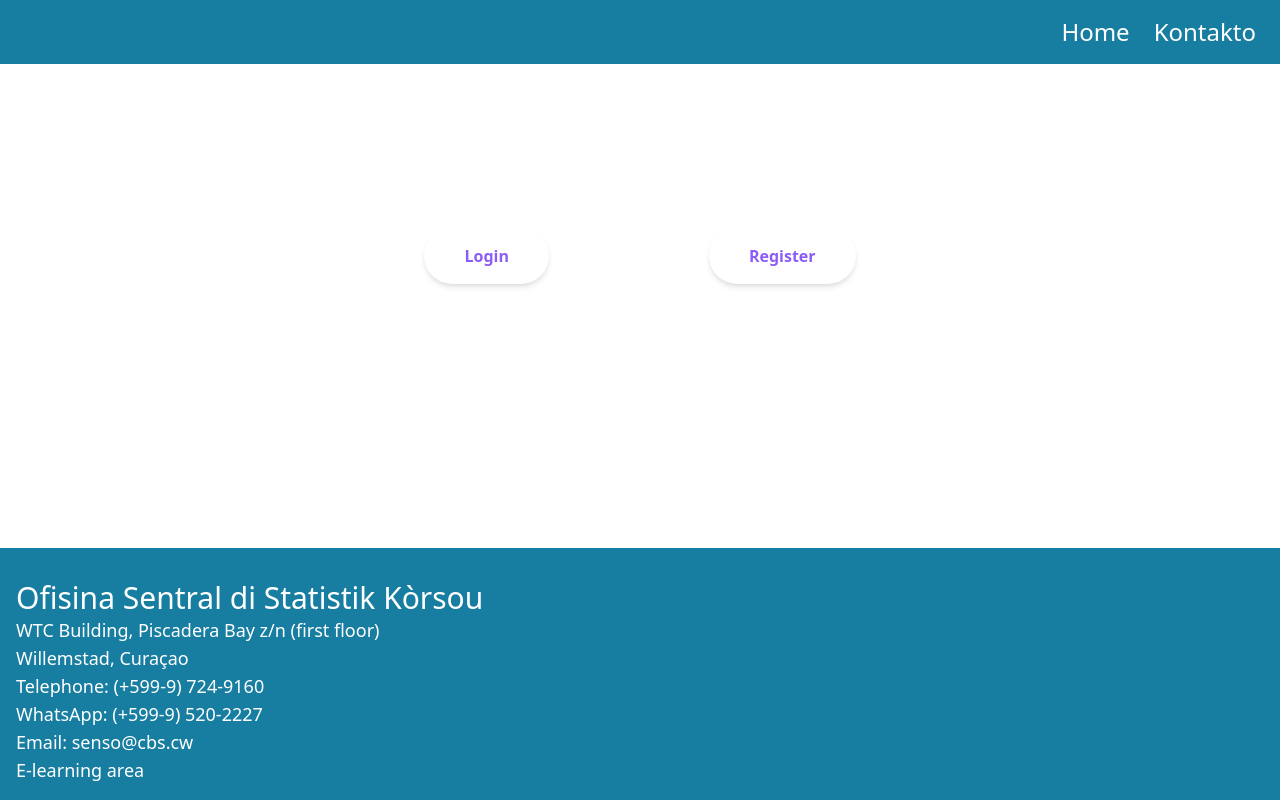
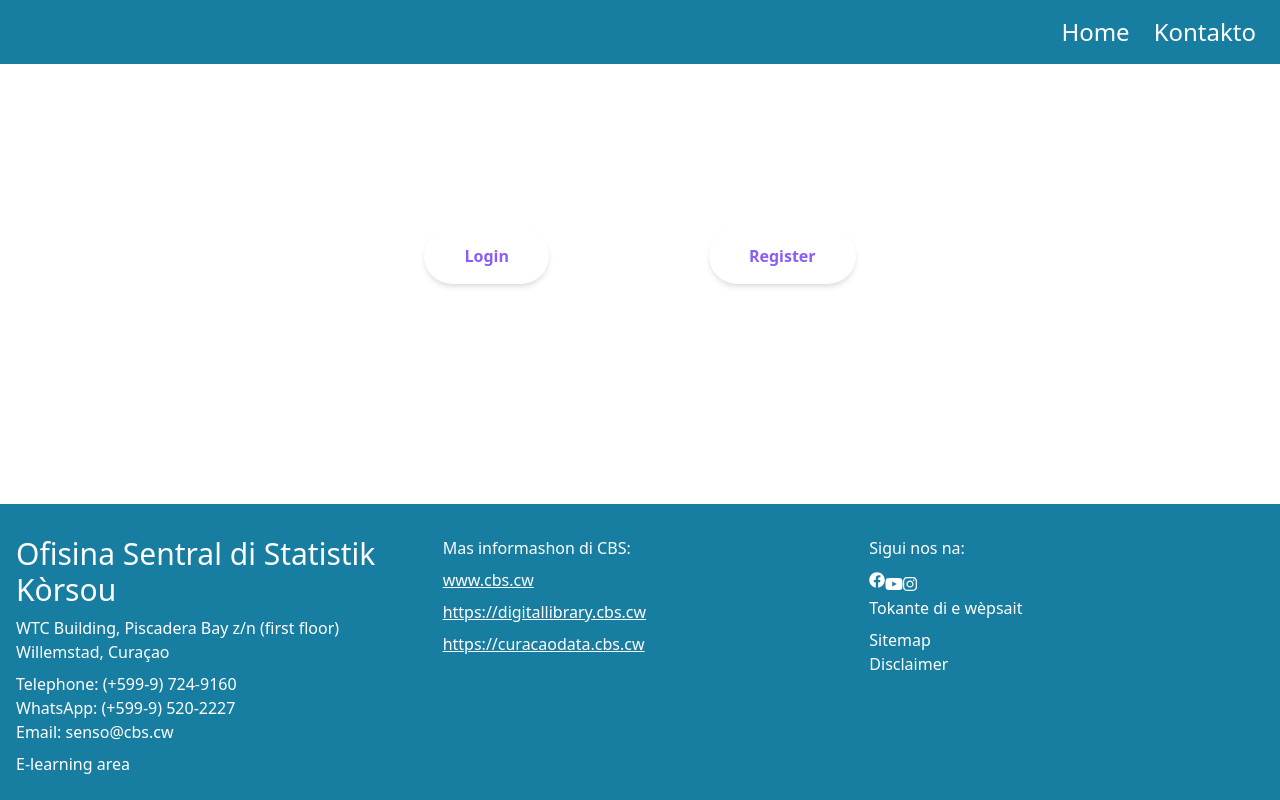
Before and after one commit to johnaroj/senso-portal, a Next.js app: page / in a window 1280 px wide. Built offline with nearby package versions, Linux system fonts and the light colour scheme; no server answers; what tailwindcss-animation-delay would draw is missing.

Commit message:
fixing updating footer

```diff
--- a/components/Footer.tsx
+++ b/components/Footer.tsx
@@ -1,22 +1,41 @@
+import { FontAwesomeIcon } from '@fortawesome/react-fontawesome'
+import Link from 'next/link'
+import { faFacebook, faInstagram, faYoutube } from '@fortawesome/free-brands-svg-icons'
+
 export const Footer = () => {
     return (
-        <footer className="bg-jelly-bean-500 mt-auto">
-            <div className="container mt-4 mx-auto text-white">
+        <footer className="bg-jelly-bean-500  mt-auto">
+            <div className="container grid grid-cols-3 mt-4 mx-auto text-white">
                 <div className="p-4">
-                    <h1 className="text-3xl">Ofisina Sentral di Statistik Kòrsou</h1>
-                    <p className="text-lg">WTC Building, Piscadera Bay z/n (first floor)
+                    <h1 className="text-3xl mb-2">Ofisina Sentral di Statistik Kòrsou</h1>
+                    <p className="text-md mb-2">WTC Building, Piscadera Bay z/n (first floor)
                         <br />
                         Willemstad, Curaçao
                     </p>
 
-                    <p className="text-lg">Telephone: (+599-9) 724-9160
+                    <p className="text-md mb-2">Telephone: (+599-9) 724-9160
                         <br />
                         WhatsApp: (+599-9) 520-2227
                         <br />
                         Email: senso@cbs.cw
                     </p>
-                    <p className="text-lg">E-learning area</p>
+                    <p className="text-md mb-2">E-learning area</p>
 
+                </div>
+                <div className='p-4'>
+                    <p className="mb-2">Mas informashon di CBS:</p>
+                    <p className="mb-2"><a className="underline hover:no-underline" href="https://www.cbs.cw/">www.cbs.cw</a></p>
+                    <p className="mb-2"><a className="underline hover:no-underline" href="http://digitallibrary.cbs.cw/">https://digitallibrary.cbs.cw</a></p>
+                    <p className="mb-2"><a className="underline hover:no-underline" href="https://curacaodata.cbs.cw/">https://curacaodata.cbs.cw</a></p>
+                </div>
+                <div className='p-4'>
+                    <h2 className="mb-2">Sigui nos na:</h2>
+                    <Link href="https://www.facebook.com/cbscur/"><a><FontAwesomeIcon icon={faFacebook} className='h-6' /></a></Link>
+                    <Link href="https://www.youtube.com/channel/UC97yy978ZXTZN4lzWqRzqLg"><a><FontAwesomeIcon icon={faYoutube} /></a></Link>
+                    <Link href="https://www.instagram.com/cbscuracao/"><a><FontAwesomeIcon icon={faInstagram} /></a></Link>
+                    <h2 className="mb-2">Tokante di e&nbsp;<a href="/sitemap">wèpsait</a></h2><ul>
+                        <li><a href="/sitemap">Sitemap</a></li>
+                        <li>Disclaimer</li></ul>
                 </div>
             </div>
         </footer>
--- a/package.json
+++ b/package.json
@@ -9,6 +9,10 @@
     "lint": "next lint"
   },
   "dependencies": {
+    "@fortawesome/fontawesome-svg-core": "^1.2.36",
+    "@fortawesome/free-brands-svg-icons": "^5.15.4",
+    "@fortawesome/free-solid-svg-icons": "^5.15.4",
+    "@fortawesome/react-fontawesome": "^0.1.15",
     "@heroicons/react": "^1.0.4",
     "@prisma/client": "^2.30.1",
     "cookie": "^0.4.1",
```
Also changed, not shown: 1 other file (tests, documents, lock files or other folders).
